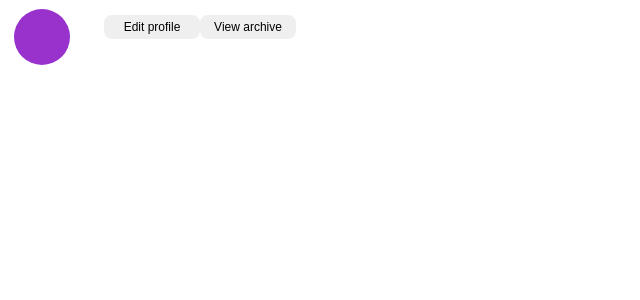
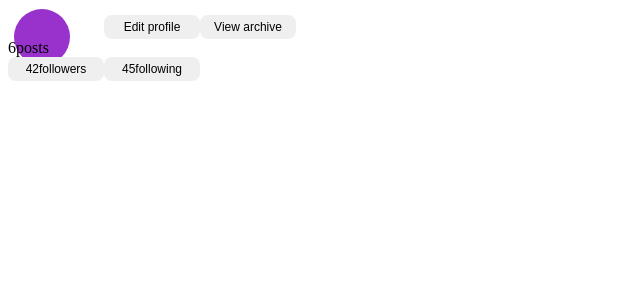
Before and after one commit to gtstarnes/InstaReact, a React (Vite) app: page / in a window 1280 px wide. Shown: the top 300 px of the page, without its empty margins (0-640 px from the left). Built offline with nearby package versions, Linux system fonts and the light colour scheme.

Commit message:
added info component

```diff
--- a/src/App.tsx
+++ b/src/App.tsx
@@ -1,5 +1,6 @@
 
 import './App.css'
+import Info from './components/Info'
 import ProfButton from './components/ProfButton'
 import ProfilePic from './components/ProfilePic'
 
@@ -11,6 +12,7 @@ function App() {
       <ProfilePic height='3.5rem' width='3.5rem' />
       <ProfButton text="Edit profile" />
       <ProfButton text="View archive" />
+      <Info />
     </>
   )
 }
```
